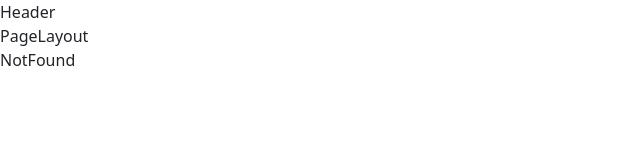
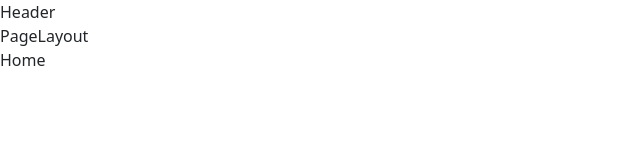
Before and after one commit to kajugadaniels/find-food-web, a React (Vite) app: page /home in a window 1280 px wide. Shown: the top 160 px of the page, without its empty margins (0-640 px from the left). Built offline with nearby package versions, Linux system fonts and the light colour scheme.

Commit message:
Setup places page

```diff
--- a/src/AppRoutes.jsx
+++ b/src/AppRoutes.jsx
@@ -1,13 +1,14 @@
 import React from 'react'
 import PageLayout from './layouts/PageLayout'
 import { Route, Routes } from 'react-router-dom'
-import { Home, NotFound } from './pages'
+import { Home, NotFound, Places } from './pages'
 
 const AppRoutes = () => {
     return (
         <Routes>
             <Route element={<PageLayout />}>
-                <Route path="/" element={<Home />} />
+                <Route path="/home" element={<Home />} />
+                <Route path="/" element={<Places />} />
 
                 <Route path="*" element={<NotFound />} />
             </Route>
--- /dev/null
+++ b/src/pages/Places.jsx
@@ -0,0 +1,9 @@
+import React from 'react'
+
+const Places = () => {
+    return (
+        <div>Places</div>
+    )
+}
+
+export default Places
--- a/src/pages/index.js
+++ b/src/pages/index.js
@@ -1,2 +1,3 @@
 export { default as Home } from './Home'
+export { default as Places } from './Places'
 export { default as NotFound } from './NotFound'
```
